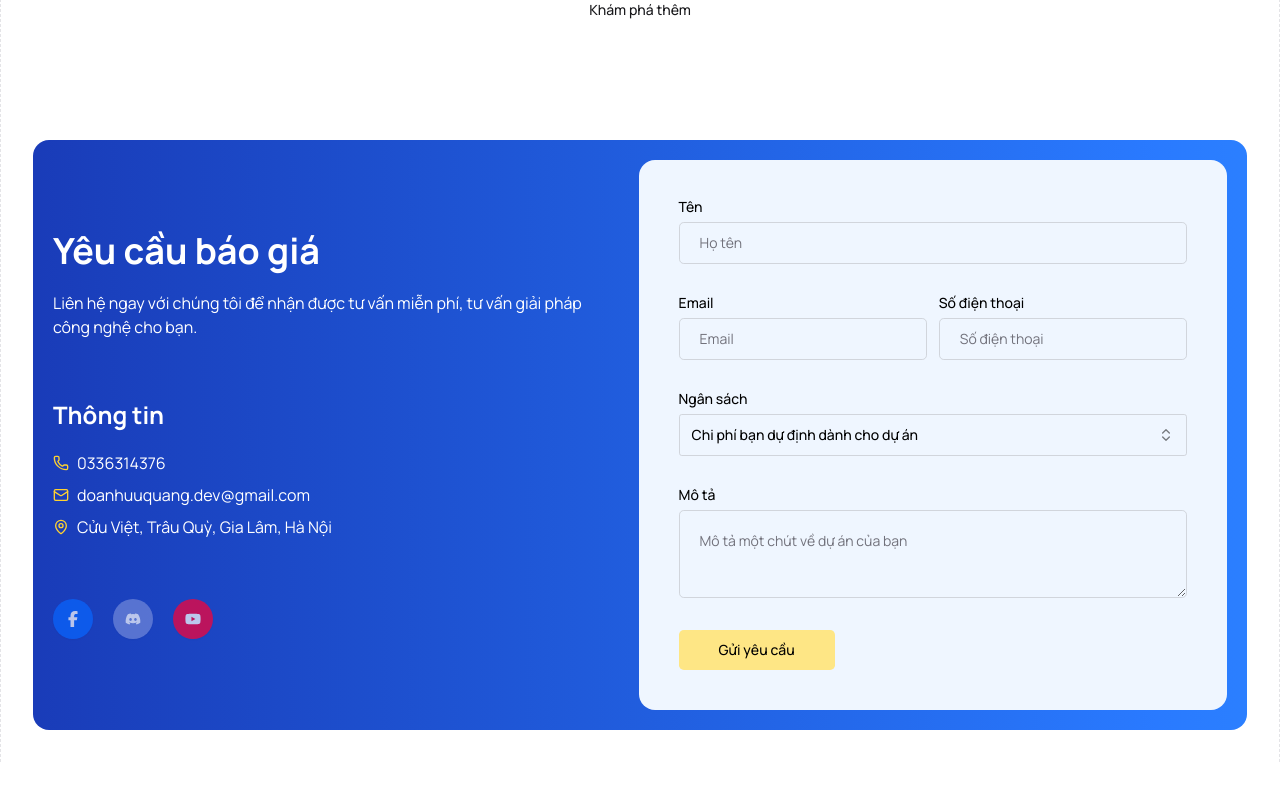
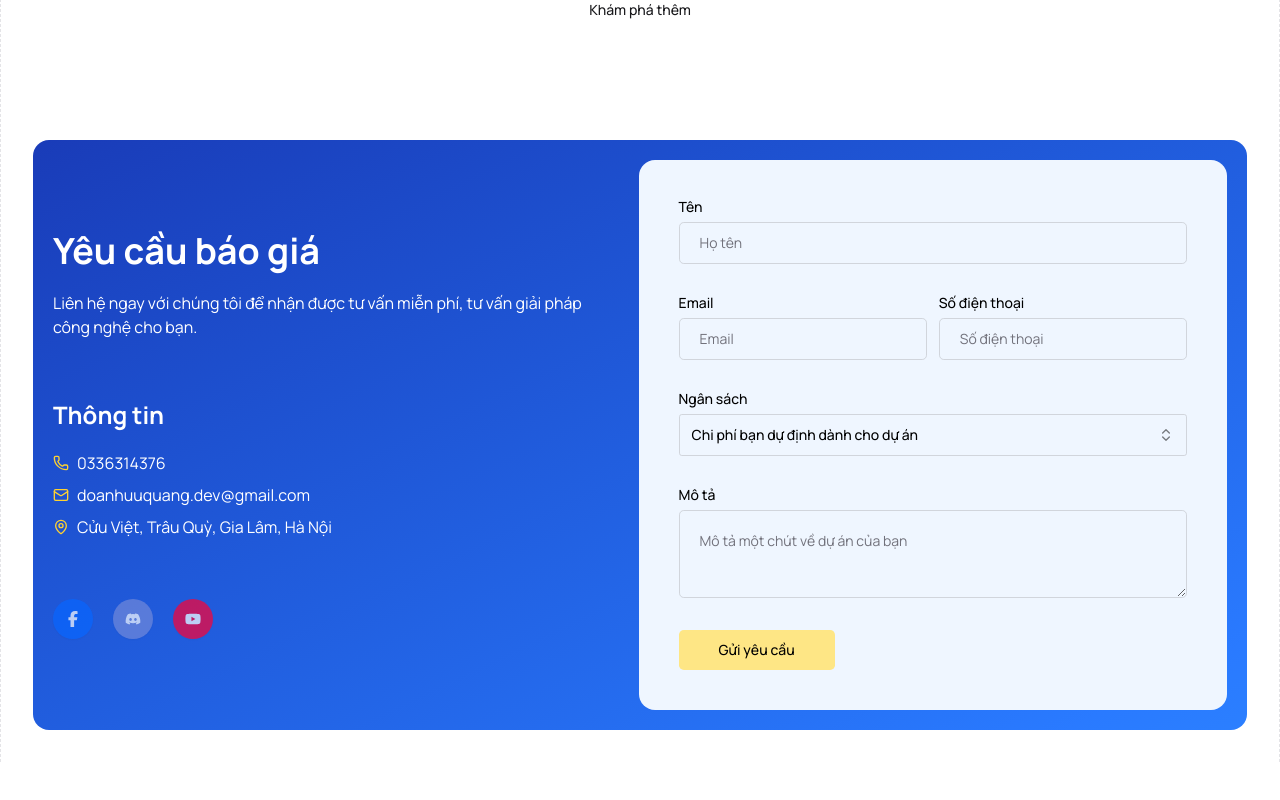
Before and after one commit to doanhuuquang/doanhuuquang-blog, a Next.js app: page / in a window 1280 px wide. Shown: the part 3645-4445 px from the top of the page. Built offline with nearby package versions, Linux system fonts and the light colour scheme.

Commit message:
Save change

```diff
--- a/src/components/OurComponents/ContactForm.tsx
+++ b/src/components/OurComponents/ContactForm.tsx
@@ -130,7 +130,7 @@ export default function ContactForm() {
   }
 
   return (
-    <div className="flex lg:flex-row gap-10 flex-col w-full items-center justify-between bg-gradient-to-r from-blue-800 to-blue-500 shadow-blue-400 rounded-2xl lg:p-5 px-3 py-6">
+    <div className="flex lg:flex-row gap-10 flex-col w-full items-center justify-between bg-gradient-to-br from-blue-800 to-blue-500 shadow-blue-400 rounded-2xl lg:p-5 px-3 py-6">
       <div className="flex flex-col gap-15 justify-between w-full text-white">
         <div className="flex flex-col gap-5">
           {/* Title */}
```
